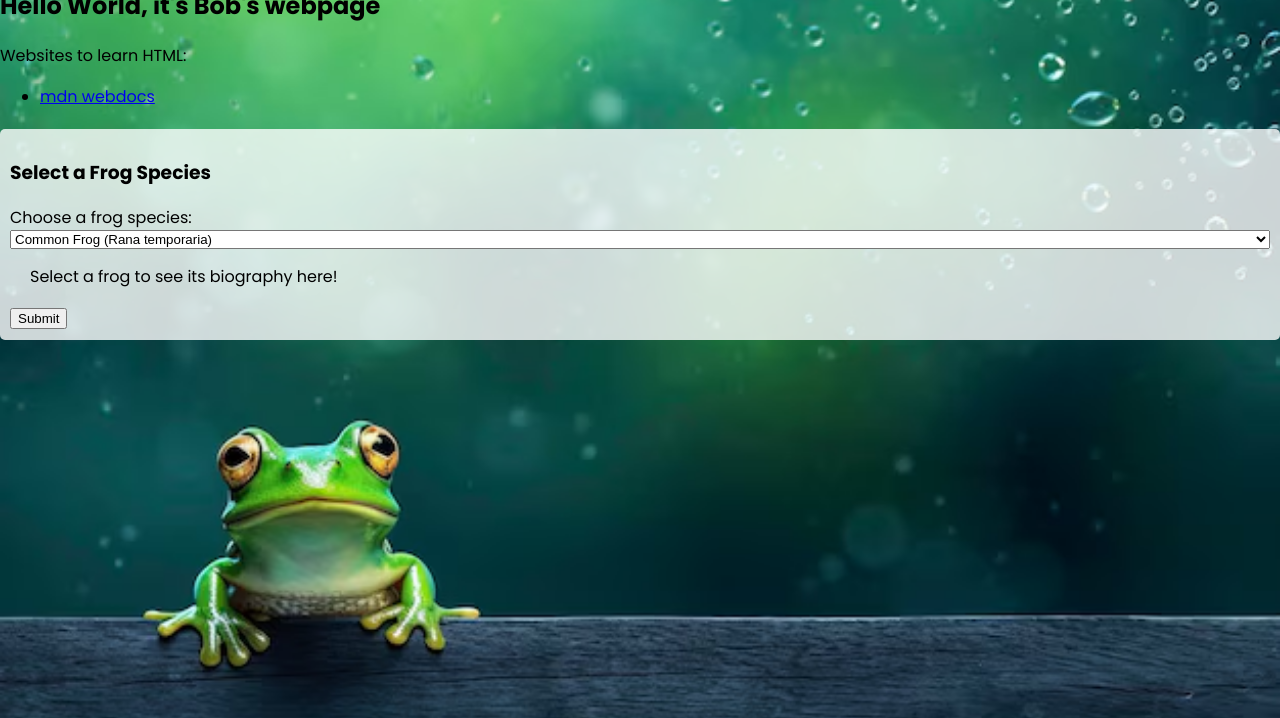
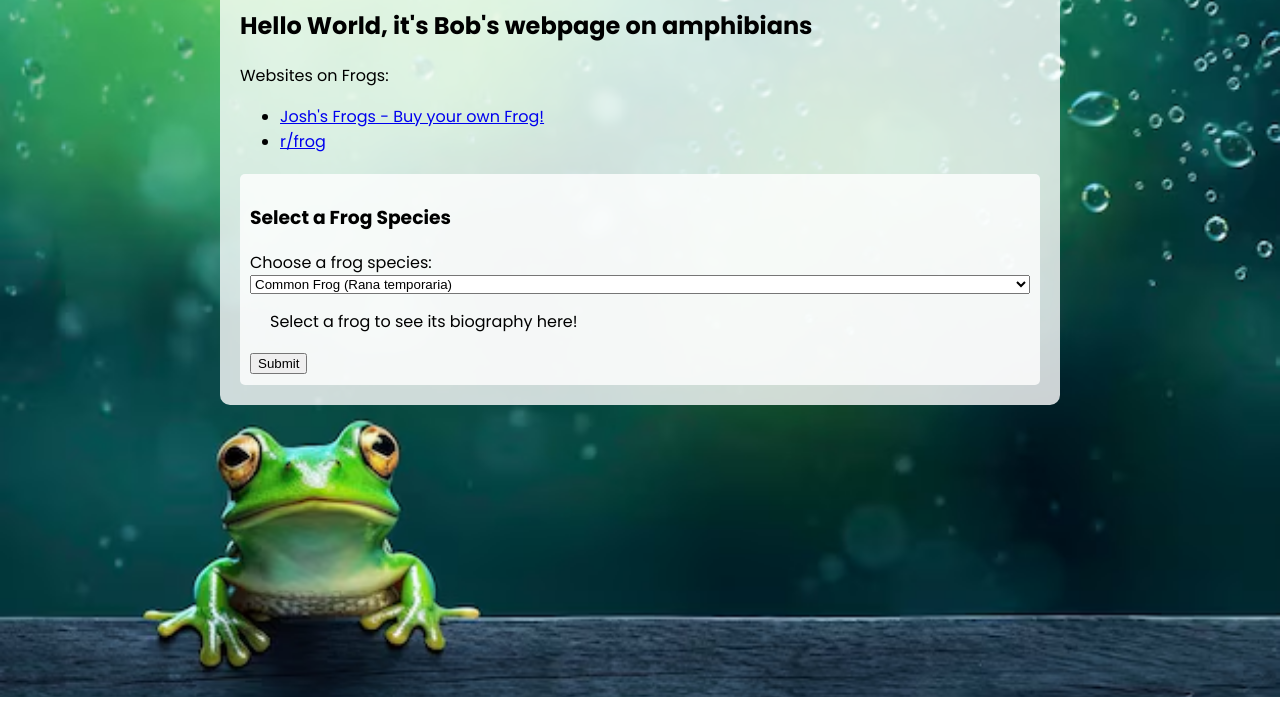
Before and after one commit to SimonRusty/Bob-s-Webpage, a plain HTML site: page src/index.html in a window 1280 px wide. Shown: the part 103-821 px from the top of the page. After the commit the page ends 800 px from the top, so only its background shows below. Drawn offline with Linux system fonts and the light colour scheme.

Commit message:
Just some minor updates, added Bufo, image borders and containers

```diff
--- a/src/index.html
+++ b/src/index.html
@@ -38,15 +38,19 @@
     </style>
   </head>
   <body>
-    <h1>This is the Heading to Bob's webpage</h1>
-    <h2>Hello World, it's Bob's webpage</h2>
-    <p>Websites to learn HTML:</p>
+    <div class="container">
+      <h1>Bob's webpage on Frogs and Toads</h1>
+      <h2>Hello World, it's Bob's webpage on amphibians</h2>
+      <p>Websites on Frogs:</p>
       <ul>
         <li>
           <a
-          href="https://developer.mozilla.org/en-US/docs/Web/HTML/Element/button"
-          >mdn webdocs</a
+            href="https://joshsfrogs.com/?srsltid=AfmBOooOXHtT84RsH4iAm4XV1XVI5lwxJa1EAfhvisuqluHXTzzSmdDW"
+            >Josh's Frogs - Buy your own Frog!</a
           >
+        </li>
+        <li>
+          <a href="https://www.reddit.com/r/frog/">r/frog</a>
         </li>
       </ul>
 
@@ -57,6 +61,9 @@
         <section class="display">
           <select id="frog-species" name="frog-species">
             <option value="common_frog">Common Frog (Rana temporaria)</option>
+            <option value="bufo_alvarius">
+              Bufo Alvarius (Incilius alvarius)
+            </option>
             <option value="red_eyed_tree_frog">
               Red-eyed Tree Frog (Agalychnis callidryas)
             </option>
@@ -66,7 +73,9 @@
             <option value="bullfrog">
               American Bullfrog (Lithobates catesbeianus)
             </option>
-          <option value="golden_toad">Golden Toad (Incilius periglenes)</option>
+            <option value="golden_toad">
+              Golden Toad (Incilius periglenes)
+            </option>
           </select>
 
           <!-- This is where the frog image will be displayed -->
@@ -79,6 +88,7 @@
         </section>
         <input type="submit" value="Submit" />
       </div>
+    </div>
 
     <!-- Link to your JavaScript file -->
     <script src="main.js"></script>
--- a/src/main.js
+++ b/src/main.js
@@ -8,21 +8,25 @@ document.addEventListener("DOMContentLoaded", () => {
 // Define frog images
 let frogImages = {
   common_frog:
-    "https://media.istockphoto.com/id/978411170/photo/common-frog-on-white-background.jpg?s=612x612&w=0&k=20&c=TKSta74GjhTIAnOl6LZpQAJchxi1jozp-XSfGaK6ZA4=",
+    "https://www.ardeaprints.com/p/172/common-frog-lily-pad-pond-1313487.jpg.webp",
+  bufo_alvarius:
+    "https://as1.ftcdn.net/v2/jpg/03/32/93/04/1000_F_332930418_zu4iKiFN5GCZeeX8BQMoNQAe2oHnEKH4.jpg", // added missing comma
   red_eyed_tree_frog:
     "https://encrypted-tbn2.gstatic.com/images?q=tbn:ANd9GcTfh4O3ag1Cu0xIVlHwBP1G57-5DFIBkI6axqEg3zhk4nLe-6_nhlx6w83hoSMyGT4a9JxArEjYyZ81ToFNUJ7QYYjMdurcmYXuZyqRgw",
   poison_dart_frog:
     "https://i.natgeofe.com/k/a27c5d1f-9f3e-49f9-ae6d-a2b349c283c7/poison-dart-frog-orange-blue.jpg?wp=1&w=1436&h=808",
   bullfrog:
-    "https://cdn.britannica.com/45/179145-050-51295E7A/African-bullfrog-South-Africa.jpg?w=300",
+    "https://media.istockphoto.com/id/147308785/photo/american-bullfrog.jpg?s=612x612&w=0&k=20&c=vjoqVUiSOiEfF4UirXi6RTYounse-TkQTaUjZswA_Gs=",
   golden_toad:
-    "https://upload.wikimedia.org/wikipedia/commons/thumb/5/5b/Bufo_periglenes2.jpg/440px-Bufo_periglenes2.jpg",
+    "https://i.natgeofe.com/n/e628f257-4ccb-4de7-ab72-2316addfe124/24395.jpg",
 };
 
 // Define frog biographies
 let frogBiographies = {
   common_frog:
     "The Common Frog, a.k.a. Rana temporaria, is nature’s ultimate amphibious ninja! Sporting a slimy green-brown bodysuit that doubles as camouflage, this froggy master of disguise leaps through the grass like a bouncy ball with legs. Its superpower? Turning insects into gourmet meals with a flick of its lightning-fast tongue! When it’s not moonlighting as a bug-slaying superhero, the Common Frog can be found lounging in ponds, croaking sweet serenades to its froggy friends, and enjoying a spa-like existence in muddy puddles. Truly, it’s the James Bond of the amphibian world—cool, calm, and just a little bit slimy!",
+  bufo_alvarius:
+    "The toad widely referred to as Bufo alvarius has a more accurate scientific name which is Incilius alvarius. I. alvarius is a species of amphibian belonging to the Bufonidae or “True Toad” family.", // added missing comma
   red_eyed_tree_frog:
     "The Red-Eyed Frog, Agalychnis callidryas, is basically the neon party animal of the rainforest. With its bright green body, electric blue racing stripes, and eyes that look like they've been stolen from a sci-fi movie villain, this frog screams, 'Look at me!'—and then promptly vanishes into the leaves when it jumps. Its giant red eyes aren't just for show, though; they're its way of giving potential predators a heart attack when they get too close. When it's not pulling off epic scare tactics, the Red-Eyed Frog spends its nights climbing trees with its sticky, suction-cup fingers and perfecting its 'extreme lounging' pose on leaves. It's the ultimate tropical tree-hugger—complete with psychedelic vibes!",
   poison_dart_frog:
--- a/src/style.css
+++ b/src/style.css
@@ -1,3 +1,12 @@
+:root {
+  /* Define custom properties (CSS variables) */
+  --frog-margin: 10px; /* Default margin around the image */
+  --frog-border-color: #500596; /* Default border color (green) */
+  --frog-border-width: 8px; /* Border thickness */
+  --frog-border-radius: 8px; /* Rounded corners */
+  --frog-padding: 0px; /* Padding inside the border */
+}
+
 /* Existing styles */
 .display {
   display: flex;
@@ -30,12 +39,30 @@ body {
   border-radius: 5px; /* Slightly rounded corners */
 }
 
+/* New container styles */
+.container {
+  max-width: 800px; /* Set a maximum width for the container */
+  margin: 0 auto; /* Center the container */
+  padding: 20px; /* Add some padding for spacing */
+  background-color: rgba(
+    255,
+    255,
+    255,
+    0.8
+  ); /* Optional: add a background for better visibility */
+  border-radius: 10px; /* Optional: rounded corners */
+}
+
 /* Add this section to resize the images */
 .frog-display img {
   max-width: 500px; /* Adjust the width */
   max-height: 500px; /* Adjust the height */
   width: auto; /* Maintain aspect ratio */
   height: auto; /* Maintain aspect ratio */
+  margin: var(--frog-margin); /* Use variable for margin */
+  border: var(--frog-border-width) solid var(--frog-border-color); /* Use variables for border width and color */
+  border-radius: var(--frog-border-radius); /* Use variable for border radius */
+  padding: var(--frog-padding); /* Use variable for padding */
 }
 
 /* New CSS for frog information */
```
Lines whose indentation alone changed are shown as unchanged.
